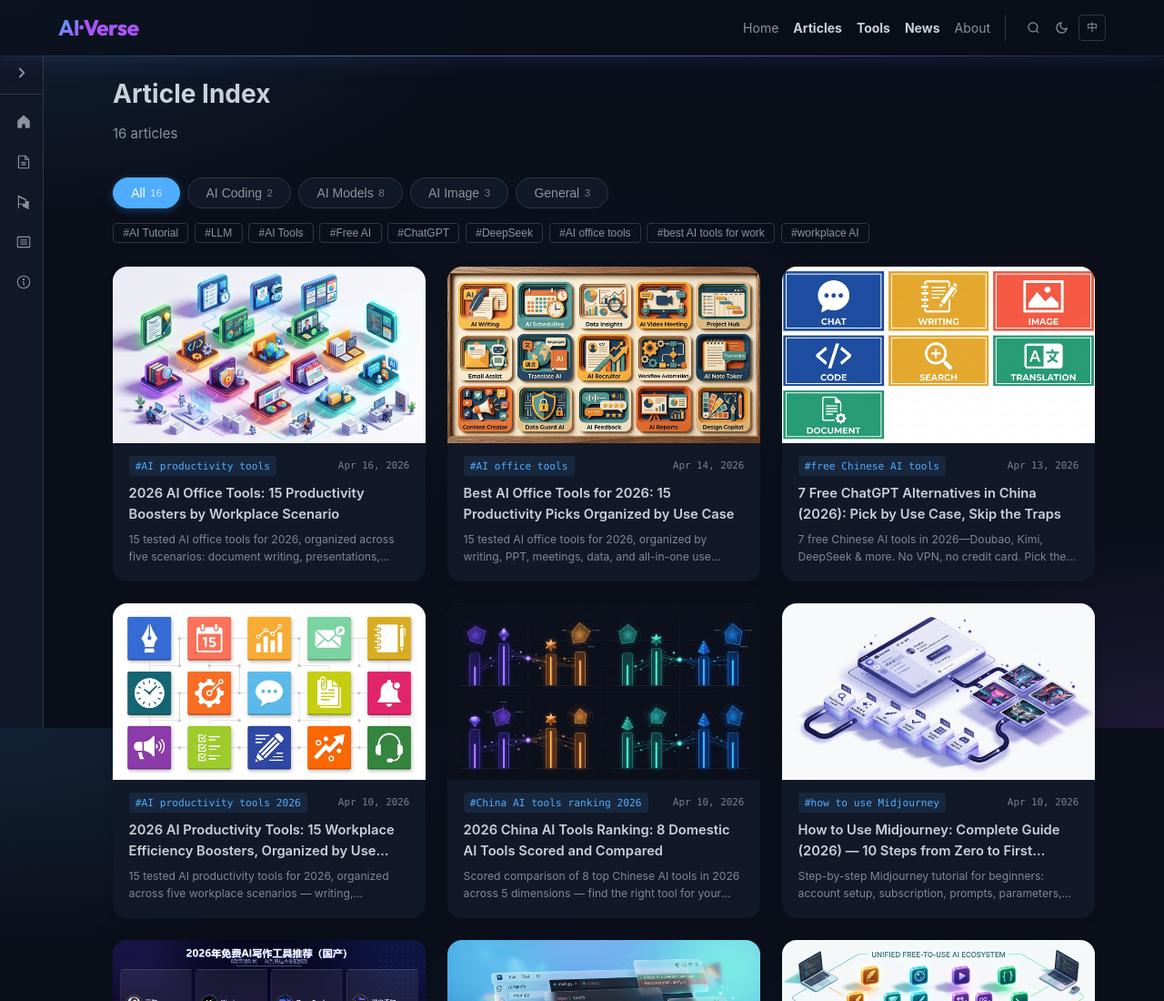
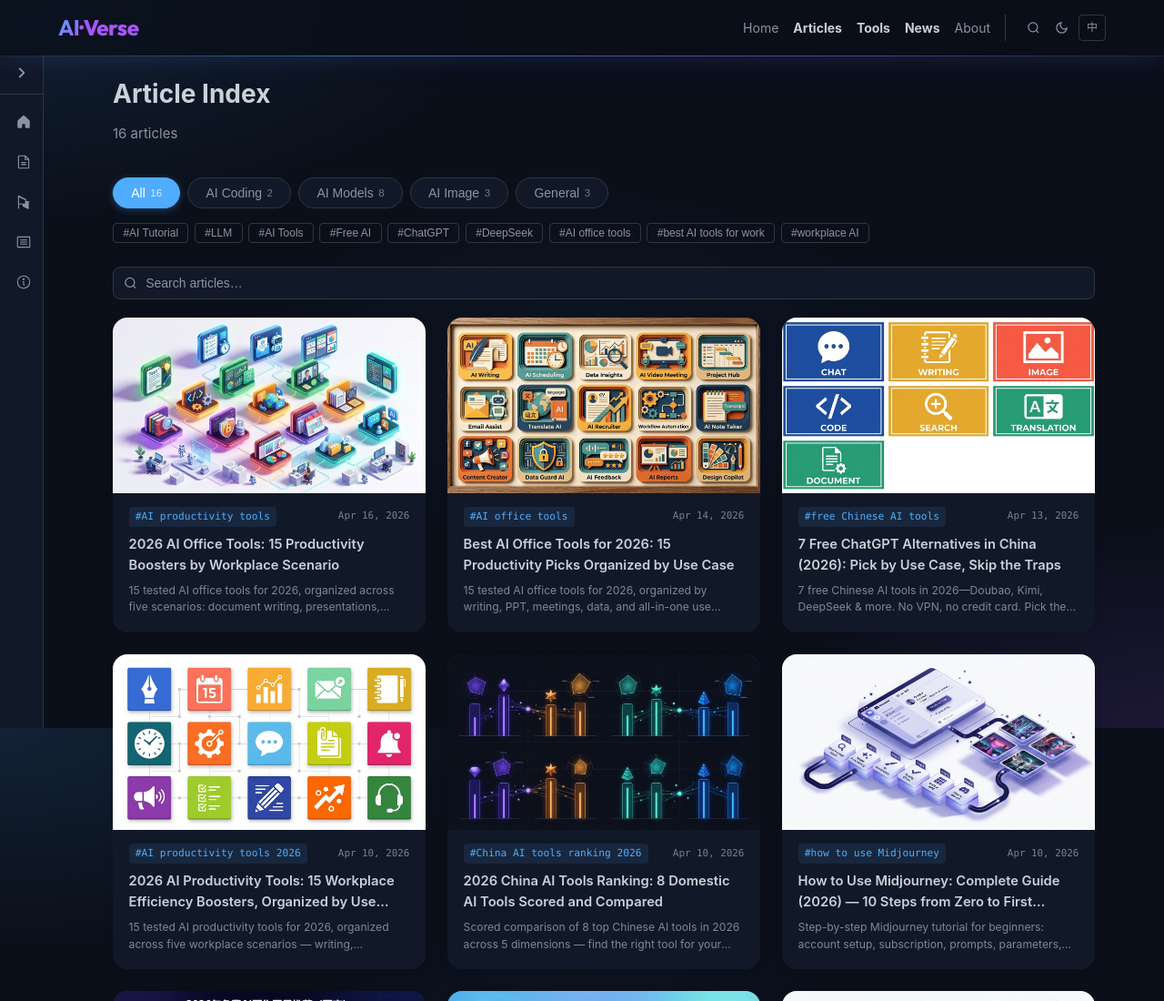
Before and after one commit to 2193824842-spec/ai-verse, an Astro site: page /ai-verse/en/articles in a window 1280 px wide. Shown: the top 1100 px of the page at 91% size. Built offline with nearby package versions, Linux system fonts and the light colour scheme; Astro itself is replaced by a stand-in of ours.

Commit message:
feat: add search box above article list

```diff
--- a/src/pages/en/articles/index.astro
+++ b/src/pages/en/articles/index.astro
@@ -87,6 +87,12 @@
 
   <div class="tag-bar" id="tag-bar"></div>
 
+  <!-- Search box -->
+  <div class="article-search-wrap">
+    <svg class="article-search-icon" width="15" height="15" viewBox="0 0 24 24" fill="none" stroke="currentColor" stroke-width="2"><circle cx="11" cy="11" r="8"/><path d="m21 21-4.35-4.35"/></svg>
+    <input id="article-search" class="article-search-input" type="search" placeholder="Search articles…" autocomplete="off" />
+  </div>
+
   <ul class="post-list" id="post-list"></ul>
 
 </BaseLayout>
@@ -94,10 +100,12 @@
 <script define:vars={{ groupedSlugs, postMeta, catTags }}>
   let currentCat = 'all';
   let currentTag = '';
+  let currentSearch = '';
 
   const tabsEl   = document.getElementById('cat-tabs');
   const tagBarEl = document.getElementById('tag-bar');
   const listEl   = document.getElementById('post-list');
+  const searchEl = document.getElementById('article-search');
 
   function renderTags() {
     const tags = catTags[currentCat] || [];
@@ -118,6 +126,13 @@
   function renderPosts() {
     let slugs = groupedSlugs[currentCat] || [];
     if (currentTag) slugs = slugs.filter(s => postMeta[s]?.tags?.includes(currentTag));
+    if (currentSearch) {
+      const q = currentSearch.toLowerCase();
+      slugs = slugs.filter(s => {
+        const p = postMeta[s];
+        return p.title.toLowerCase().includes(q) || p.summary.toLowerCase().includes(q);
+      });
+    }
     if (!slugs.length) { listEl.innerHTML = '<li class="empty">No articles found.</li>'; return; }
     listEl.innerHTML = slugs.map(s => {
       const p = postMeta[s];
@@ -156,6 +171,11 @@
 
   renderTags();
   renderPosts();
+
+  searchEl?.addEventListener('input', () => {
+    currentSearch = searchEl.value.trim();
+    renderPosts();
+  });
 </script>
 
 <style is:global>
@@ -230,4 +250,37 @@
     display: -webkit-box; -webkit-line-clamp: 2; -webkit-box-orient: vertical; overflow: hidden;
   }
   .empty { padding: 2rem 0; color: var(--text-dim); font-size: 0.9rem; }
+
+  /* ── Article search box ── */
+  .article-search-wrap {
+    position: relative;
+    margin-bottom: 1.25rem;
+  }
+  .article-search-icon {
+    position: absolute;
+    left: 12px;
+    top: 50%;
+    transform: translateY(-50%);
+    color: var(--text-dim);
+    pointer-events: none;
+  }
+  .article-search-input {
+    width: 100%;
+    background: var(--bg-card);
+    border: 1px solid var(--border);
+    border-radius: 8px;
+    color: var(--text);
+    font-size: 0.875rem;
+    padding: 0.55rem 1rem 0.55rem 2.2rem;
+    outline: none;
+    transition: border-color 0.15s, box-shadow 0.15s;
+  }
+  .article-search-input::placeholder { color: var(--text-dim); }
+  .article-search-input:focus {
+    border-color: var(--accent);
+    box-shadow: 0 0 0 3px rgba(79,172,254,0.12);
+  }
+  [data-theme="light"] .article-search-input:focus {
+    box-shadow: 0 0 0 3px rgba(9,105,218,0.1);
+  }
 </style>
--- a/src/pages/zh/articles/index.astro
+++ b/src/pages/zh/articles/index.astro
@@ -90,6 +90,12 @@
   <!-- 热门标签 -->
   <div class="tag-bar" id="tag-bar"></div>
 
+  <!-- 搜索框 -->
+  <div class="article-search-wrap">
+    <svg class="article-search-icon" width="15" height="15" viewBox="0 0 24 24" fill="none" stroke="currentColor" stroke-width="2"><circle cx="11" cy="11" r="8"/><path d="m21 21-4.35-4.35"/></svg>
+    <input id="article-search" class="article-search-input" type="search" placeholder="搜索文章标题、摘要…" autocomplete="off" />
+  </div>
+
   <!-- 文章列表 -->
   <ul class="post-list" id="post-list"></ul>
 
@@ -98,10 +104,12 @@
 <script define:vars={{ groupedSlugs, postMeta, catTags }}>
   let currentCat = 'all';
   let currentTag = '';
+  let currentSearch = '';
 
   const tabsEl   = document.getElementById('cat-tabs');
   const tagBarEl = document.getElementById('tag-bar');
   const listEl   = document.getElementById('post-list');
+  const searchEl = document.getElementById('article-search');
 
   function renderTags() {
     const tags = catTags[currentCat] || [];
@@ -123,6 +131,13 @@
     let slugs = groupedSlugs[currentCat] || [];
     if (currentTag) {
       slugs = slugs.filter(s => postMeta[s]?.tags?.includes(currentTag));
+    }
+    if (currentSearch) {
+      const q = currentSearch.toLowerCase();
+      slugs = slugs.filter(s => {
+        const p = postMeta[s];
+        return p.title.toLowerCase().includes(q) || p.summary.toLowerCase().includes(q);
+      });
     }
     if (!slugs.length) {
       listEl.innerHTML = '<li class="empty">暂无文章</li>';
@@ -165,6 +180,11 @@
 
   renderTags();
   renderPosts();
+
+  searchEl?.addEventListener('input', () => {
+    currentSearch = searchEl.value.trim();
+    renderPosts();
+  });
 </script>
 
 <style is:global>
@@ -239,4 +259,37 @@
     display: -webkit-box; -webkit-line-clamp: 2; -webkit-box-orient: vertical; overflow: hidden;
   }
   .empty { padding: 2rem 0; color: var(--text-dim); font-size: 0.9rem; }
+
+  /* ── 文章搜索框 ── */
+  .article-search-wrap {
+    position: relative;
+    margin-bottom: 1.25rem;
+  }
+  .article-search-icon {
+    position: absolute;
+    left: 12px;
+    top: 50%;
+    transform: translateY(-50%);
+    color: var(--text-dim);
+    pointer-events: none;
+  }
+  .article-search-input {
+    width: 100%;
+    background: var(--bg-card);
+    border: 1px solid var(--border);
+    border-radius: 8px;
+    color: var(--text);
+    font-size: 0.875rem;
+    padding: 0.55rem 1rem 0.55rem 2.2rem;
+    outline: none;
+    transition: border-color 0.15s, box-shadow 0.15s;
+  }
+  .article-search-input::placeholder { color: var(--text-dim); }
+  .article-search-input:focus {
+    border-color: var(--accent);
+    box-shadow: 0 0 0 3px rgba(79,172,254,0.12);
+  }
+  [data-theme="light"] .article-search-input:focus {
+    box-shadow: 0 0 0 3px rgba(9,105,218,0.1);
+  }
 </style>
```
